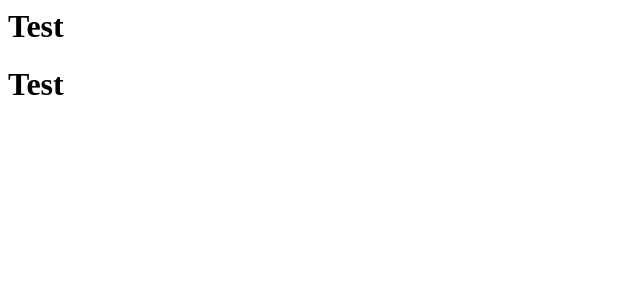
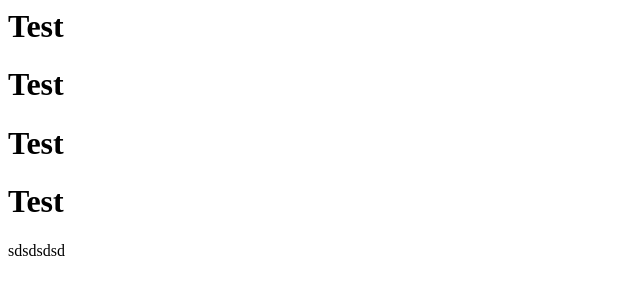
Before and after one commit to Gusennn/reactTestApp, a plain HTML site: page index.html in a window 1280 px wide. Shown: the whole page, without its empty margins (0-640 px from the left). Drawn offline with Linux system fonts and the light colour scheme.

Commit message:
added new file index.html v1.0

```diff
--- a/index.html
+++ b/index.html
@@ -1,2 +1,5 @@
 <h1>Test</h1>
 <h1>Test</h1>
+<h1>Test</h1>
+<h1>Test</h1>
+<p>sdsdsdsd</p>
```
